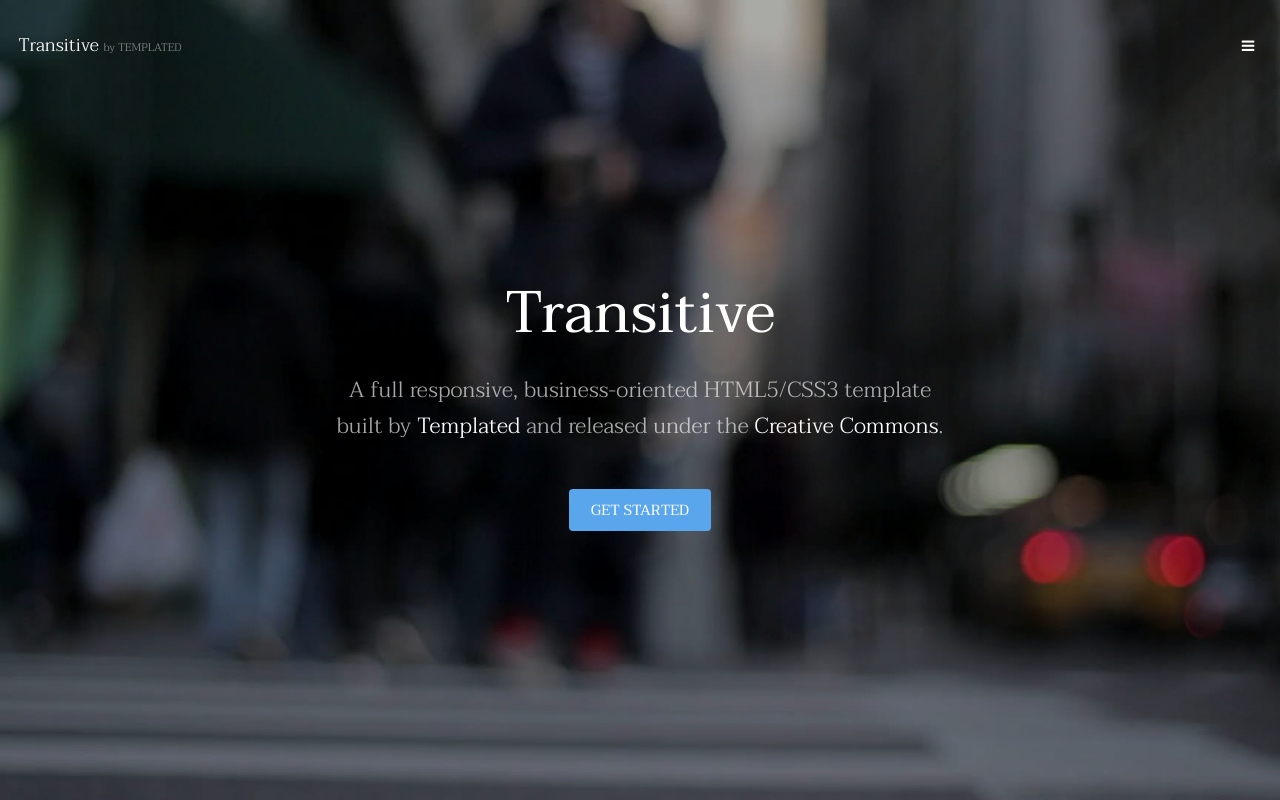
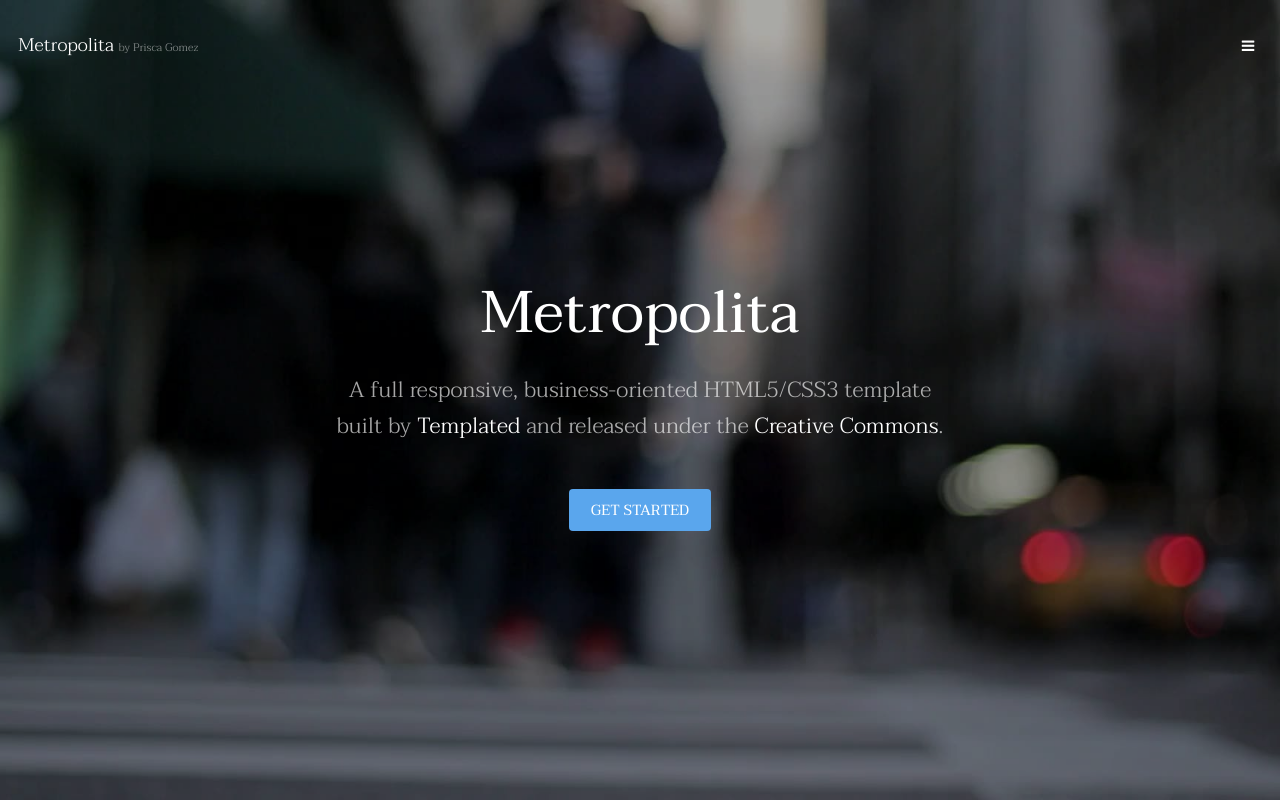
Before and after one commit to Prisca828/REP_04_METROPOLITA, a plain HTML site: page index.html in a window 1280 px wide. Shown: the top 800 px of the page. Drawn offline with Linux system fonts and the light colour scheme.

Commit message:
cambios en la portada por Prisca

```diff
--- a/index.html
+++ b/index.html
@@ -6,7 +6,7 @@
 -->
 <html>
 	<head>
-		<title>Transitive by TEMPLATED</title>
+		<title>Metropolita by Prisca Gomez</title>
 		<meta charset="utf-8" />
 		<meta name="viewport" content="width=device-width, initial-scale=1" />
 		<link rel="stylesheet" href="assets/css/main.css" />
@@ -15,7 +15,7 @@
 
 		<!-- Header -->
 			<header id="header" class="alt">
-				<div class="logo"><a href="index.html">Transitive <span>by TEMPLATED</span></a></div>
+				<div class="logo"><a href="index.html">Metropolita <span>by Prisca Gomez</span></a></div>
 				<a href="#menu" class="toggle"><span>Menu</span></a>
 			</header>
 
@@ -36,7 +36,7 @@
 		-->
 			<section id="banner" data-video="images/banner">
 				<div class="inner">
-					<h1>Transitive</h1>
+					<h1>Metropolita</h1>
 					<p>A full responsive, business-oriented HTML5/CSS3 template<br />
 					built by <a href="https://templated.co/">Templated</a> and released under the <a href="https://templated.co/license">Creative Commons</a>.</p>
 					<a href="#one" class="button special scrolly">Get Started</a>
```
